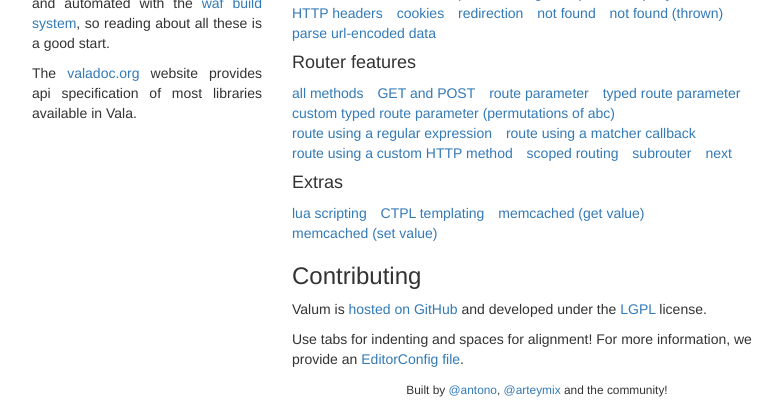
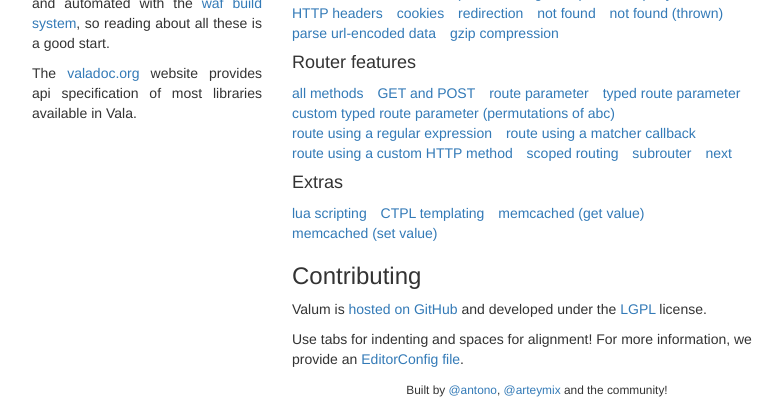
Before and after one commit to valum-framework/valum, a Python web app: template examples/app/templates/home.html in a window 1280 px wide. Shown: the part 321-741 px from the top of the page, without its empty margins (233-1016 px from the left). Run offline with Jinja, Linux system fonts and the light colour scheme; the template is opened without the code that fills it, so the values that code supplies are empty.

Commit message:
Adds a transparent gzip compression example using ZLibCompressor.

```diff
--- a/examples/app/templates/home.html
+++ b/examples/app/templates/home.html
@@ -62,6 +62,7 @@
                 <li><a href="/asdasd">not found</a></li>
                 <li><a href="/not-found">not found (thrown)</a></li>
                 <li><a href="/urlencoded-data/">parse url-encoded data</a></li>
+                <li><a href="/gzip">gzip compression</a></li>
               </ul>
               <h4>Router features</h4>
               <ul class="list-inline">
```
Also changed, not shown: 1 other file.
